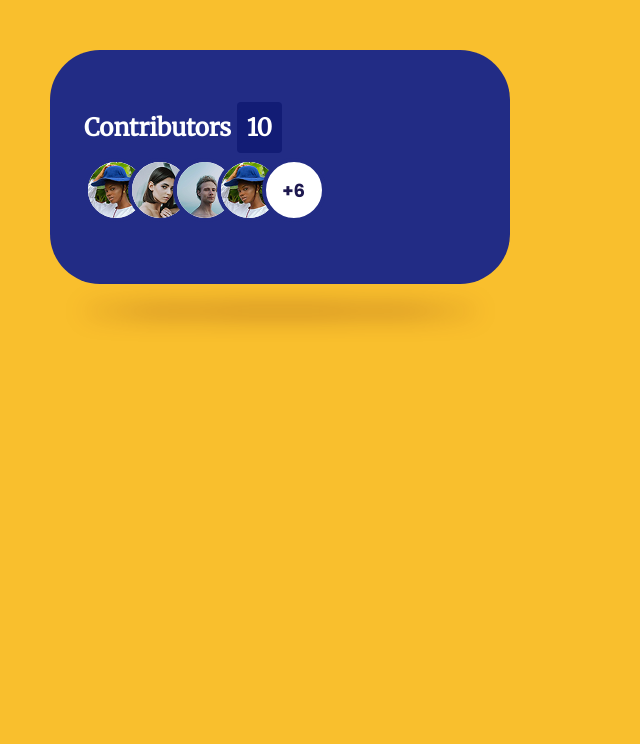
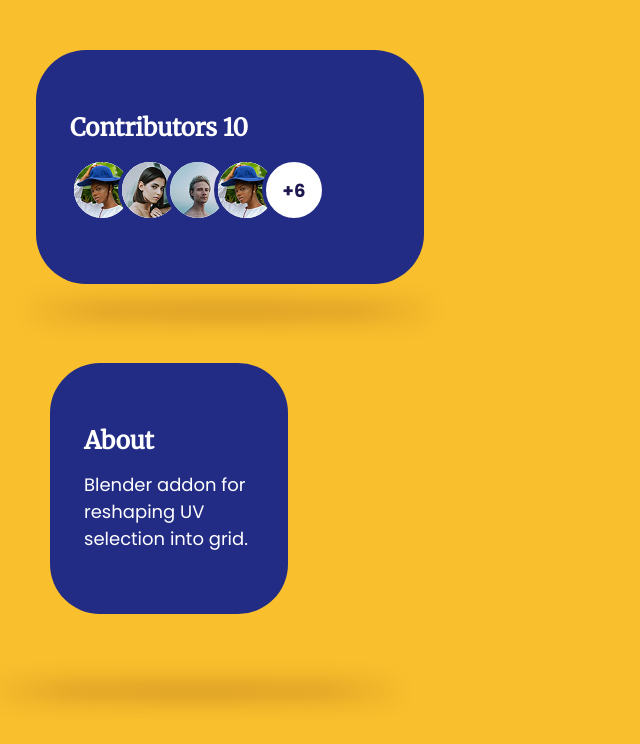
Before and after one commit to dariofin/frontendLeap, a website: page Ejercicios/UI_Design_day_1561/index.html in a window 1280 px wide. Shown: the whole page, without its empty margins (0-640 px from the left). Drawn offline with Linux system fonts and the light colour scheme.

Commit message:
añadido bloque "about" del ejercicio UI_Design_day_1561

```diff
--- a/Ejercicios/UI_Design_day_1561/styles.css
+++ b/Ejercicios/UI_Design_day_1561/day1561.css
@@ -12,6 +12,7 @@ body {
   font-weight: 400;
   font-style: normal;
   font-variation-settings: "wdth" 112;
+  color: #fff;
 }
 
 .card-container {
@@ -19,14 +20,25 @@ body {
   flex-direction: column;
   justify-content: space-between;
   align-items: center;
-  width: 460px;
+
   /* height: 273px; */
 
   margin: 50px;
   /* border: solid 4px rgb(204, 3, 20); */
 }
+.contributors {
+  max-width: 460px;
+}
+
+.about {
+  max-width: 338px;
+}
+.about__subtitle {
+  font-family: "Poppins", sans-serif;
+  font-size: 18px;
+}
 .card-bg {
-  width: 100%;
+  /* width: 100%; */
   /* height: 244px; */
   background-color: #222c85;
   border-radius: 50px;
@@ -50,7 +62,7 @@ body {
 
   /* border: solid 1px red; */
 }
-.card-info__title {
+.card__title {
   font-size: 24px;
   color: #fff;
   margin-bottom: 15px;
--- a/Ejercicios/UI_Design_day_1561/index.html
+++ b/Ejercicios/UI_Design_day_1561/index.html
@@ -9,18 +9,18 @@
     <link
         href="https://fonts.googleapis.com/css2?family=Merriweather:opsz,wdth@18..144,112&family=Poppins:ital,wght@0,100;0,200;0,300;0,400;0,500;0,600;0,700;0,800;0,900;1,100;1,200;1,300;1,400;1,500;1,600;1,700;1,800;1,900&display=swap"
         rel="stylesheet">
-    <link rel="stylesheet" href="styles.css">
+    <link rel="stylesheet" href="day1561.css">
     <title>Design day 1561</title>
 </head>
 
 <body>
     <main class="day_1561">
-        <article class="day_1561-cards">
+        <article class="contributors">
             <section class="card-container">
                 <div class="card-bg">
                     <section class="card-info">
-                        <h4 class="card-info__title">Contributors
-                            <span class="card-info__title--num"> 10 </span>
+                        <h4 class="card__title">Contributors
+                            <span class="card__title--num"> 10 </span>
                         </h4>
                         <section class="card-info__avatars">
 
@@ -50,6 +50,23 @@
             </section>
 
         </article>
+
+        <article class="about">
+            <section class="card-container ">
+                <div class="card-bg">
+                    <section class="card-info">
+                        <h4 class="card__title">About</h4>
+                        <p class="about__subtitle">Blender addon for reshaping UV selection into grid.</p>
+
+
+                    </section>
+            </section>
+            </div>
+
+            <div class="card-shadow"></div>
+            </section>
+
+        </article>
     </main>
 
 </body>
--- a/Retos/02-Testimonial/testimonial.css
+++ b/Retos/02-Testimonial/testimonial.css
@@ -4,21 +4,23 @@
   box-sizing: border-box;
 }
 body {
+  display: flex;
+  flex-direction: column;
+  justify-content: center;
   height: 100vh;
   font-family: "Ropa Sans", sans-serif;
   font-weight: 400;
-  font-style: normal;
+  background-color: #e2f0ef;
 }
 .none {
   display: none;
 }
 .testimonial-main {
   display: flex;
+  flex-wrap: wrap;
   justify-content: center;
   align-items: center;
   width: 100%;
-  height: 100%;
-  background-color: #e2f0ef;
 }
 
 .testimonial-bg {
--- a/styles.css
+++ b/styles.css
@@ -2,6 +2,7 @@
   margin: 0;
   padding: 0;
   box-sizing: border-box;
+  text-decoration: none;
 }
 
 body {
@@ -16,7 +17,16 @@ body {
     -apple-system, BlinkMacSystemFont, "Segoe UI", "Noto Sans", Helvetica,
     Arial, sans-serif, "Apple Color Emoji", "Segoe UI Emoji";
 }
+.projects {
+  display: flex;
+  flex-wrap: wrap;
+  justify-content: center;
+}
 
+.header {
+  display: block;
+  width: 100%;
+}
 .header__icon {
   max-width: 32px;
 }
```
Also changed, not shown: Ejercicios/index.html (added, +38 -0 lines), Retos/02-Testimonial/index.html (+11 -1 lines), index.html (+10 -7 lines).
